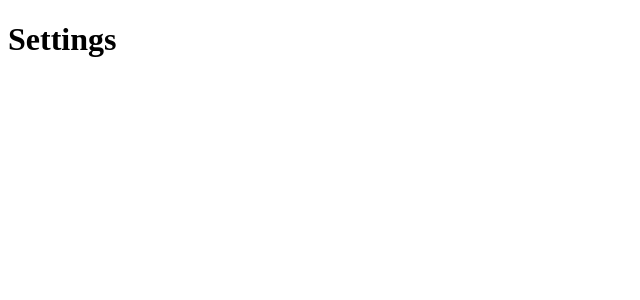
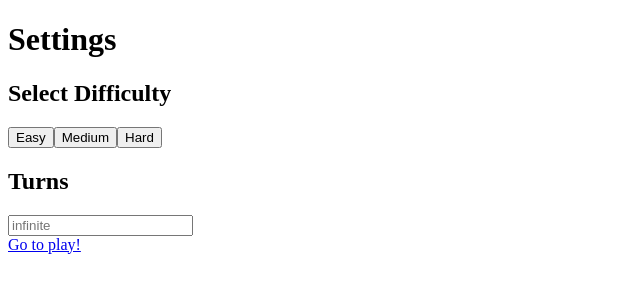
Before and after one commit to alxdrian/Battleship, a React (Create React App) app: page /config in a window 1280 px wide. Shown: the top 300 px of the page, without its empty margins (0-640 px from the left). Built offline with nearby package versions, Linux system fonts and the light colour scheme.

Commit message:
add configuration page

```diff
--- a/src/components/Coordinate.js
+++ b/src/components/Coordinate.js
@@ -30,7 +30,7 @@ const WinPin = styled(CoordinatePin)`
   box-shadow: 0px 0px 15px 0px #F47D11;
 
   &:hover {
-    border-color: #F47D11;
+    border-color: #F5B82A;
 `;
 
 const LosePin = styled(CoordinatePin)`
--- a/src/components/Ship.js
+++ b/src/components/Ship.js
@@ -20,7 +20,7 @@ const ShipContainer = styled.div`
 `;
 
 const Armor = styled.div`
-  background-color: #E7E3E0;
+  background-color: #D8D8D8;
   border-radius: 10px;
   display: flex;
   justify-content: space-around;
@@ -36,12 +36,12 @@ const Armor = styled.div`
   `}
   flex-wrap: wrap;
   border: 1px solid black;
-  box-shadow: 0px 0px 15px 0px rgba(0,0,0,0.75);
+  box-shadow: 0px 0px 15px 0px #F47D11;
 
   div {
     width: 9px;
     height: 9px;
-    background-color: #8B8B8A;
+    background-color: #F5B82A;
     border: 1px solid black;
     border-radius: 50%;
     box-shadow: 0px 0px 1px 0px rgba(0,0,0,0.75);
--- a/src/pages/Configuration.js
+++ b/src/pages/Configuration.js
@@ -1,7 +1,32 @@
+import { useEffect, useState } from 'react';
+import { Link } from 'react-router-dom';
+
 export default function Configuration () {
-    return (
+  const [turns, setTurns] = useState("");
+
+  useEffect(() => {
+    localStorage.setItem('turns', turns);
+  }, [turns]);
+
+  function handleChangeTurns(e) {
+    e.preventDefault();
+    setTurns(e.target.value);
+  }
+
+  return (
+    <div>
+      <h1>Settings</h1>
+      <h2>Select Difficulty</h2>
       <div>
-          <h1>Settings</h1>
+        <button onClick={handleChangeTurns} value={""}>Easy</button>
+        <button onClick={handleChangeTurns} value={100}>Medium</button>
+        <button onClick={handleChangeTurns} value={50}>Hard</button>
       </div>
-    )
-  }
+      <h2>Turns</h2>
+      <div>
+        <input type="number" value={turns} onChange={handleChangeTurns} placeholder='infinite'/>
+      </div>
+      <Link to="/">Go to play!</Link>
+    </div>
+  )
+}
--- a/src/pages/Game.js
+++ b/src/pages/Game.js
@@ -67,6 +67,10 @@ export default function Game () {
 
   return (
     <div>
+      <div>
+        <h2>Turns</h2>
+        <p>{localStorage.getItem("turns")}</p>
+      </div>
       {isPlaying ?
         <>
           <Board fleet={ships} columns={columns} rows={rows} />
```
